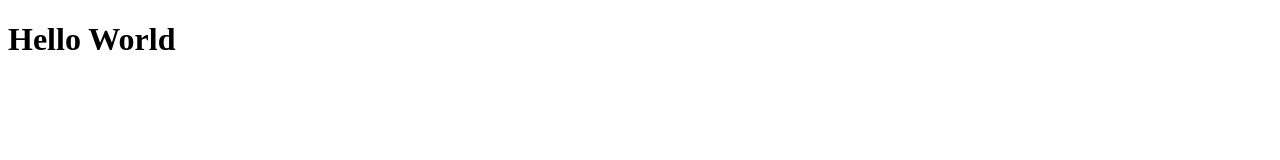
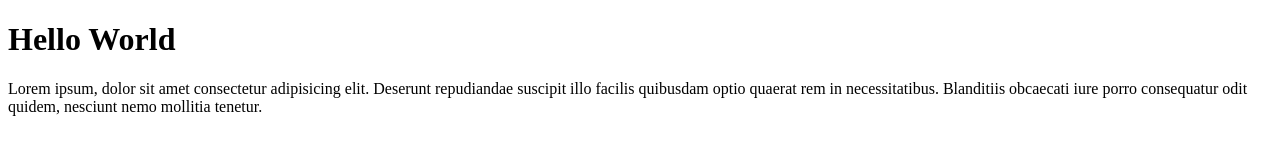
Before and after one commit to rezkysyach17/wpu-git-test, a plain HTML site: page index.html in a window 1280 px wide. Drawn offline with Linux system fonts and the light colour scheme.

Commit message:
menambahkan paragraf

```diff
--- a/index.html
+++ b/index.html
@@ -8,5 +8,9 @@
   </head>
   <body>
     <h1>Hello World</h1>
+    <p>
+      Lorem ipsum, dolor sit amet consectetur adipisicing elit. Deserunt repudiandae suscipit illo facilis quibusdam optio quaerat rem in necessitatibus. Blanditiis obcaecati iure porro consequatur odit quidem, nesciunt nemo mollitia
+      tenetur.
+    </p>
   </body>
 </html>
```
